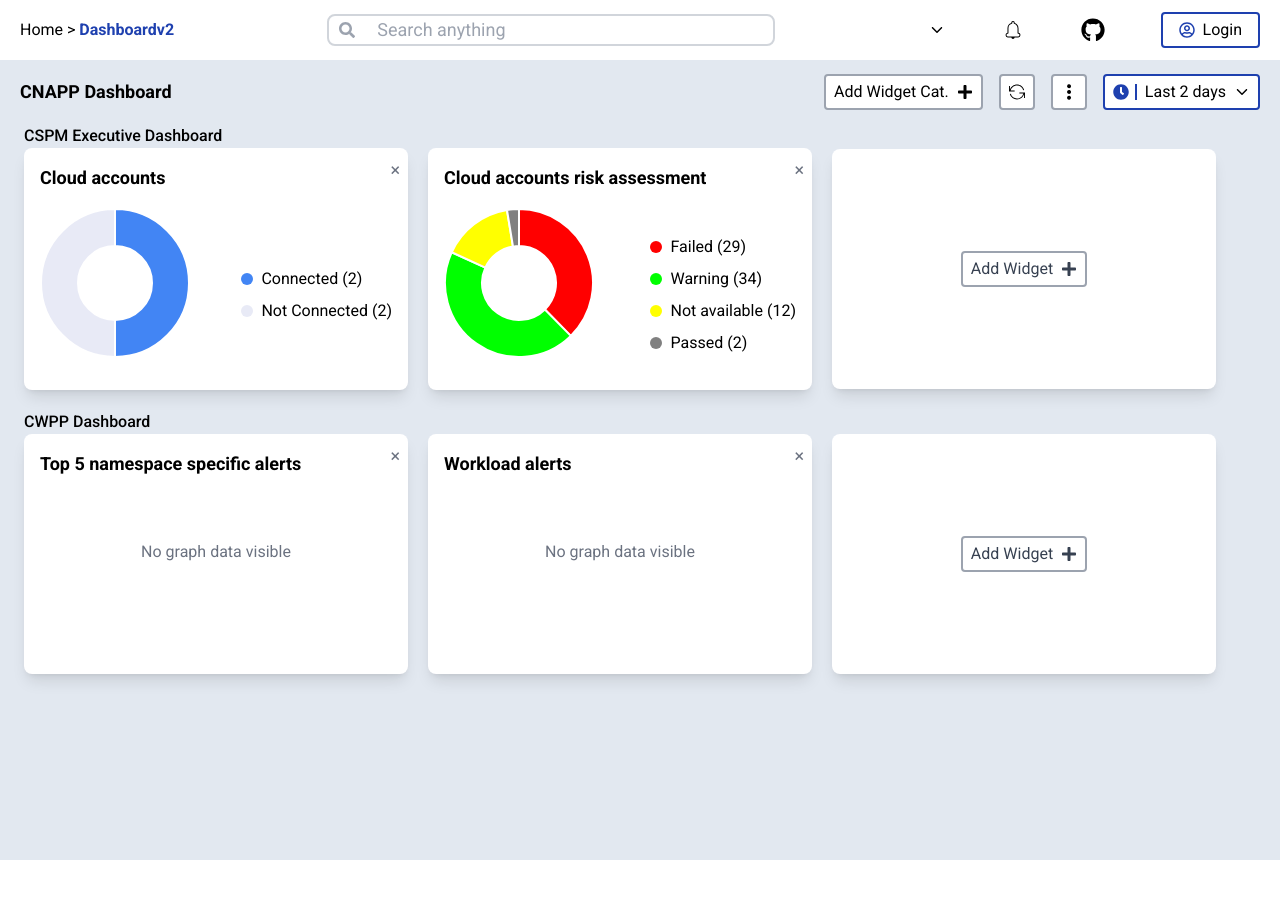
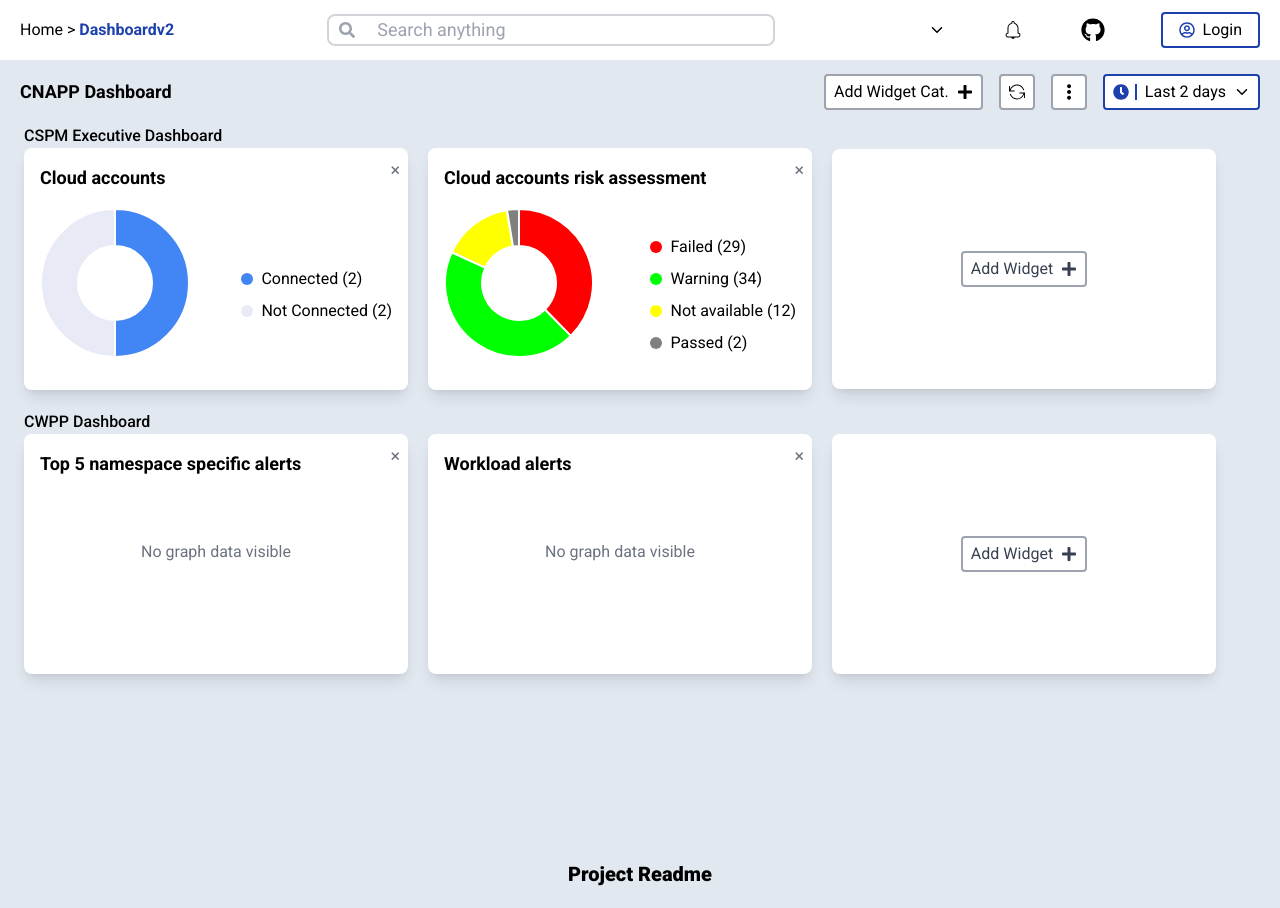
Before and after one commit to shivPratap007/assignment-01, a React (Vite) app: page / in a window 1280 px wide. Before the commit the page ends 860 px from the top, so only its background shows below. Built offline with nearby package versions, Linux system fonts and the light colour scheme.

Commit message:
Add: readme component

```diff
--- a/src/App.tsx
+++ b/src/App.tsx
@@ -1,3 +1,4 @@
+import Aboutme from "./components/Aboutme";
 import Hero from "./components/Hero";
 import NavBar from "./components/NavBar";
 
@@ -5,8 +6,9 @@ function App() {
   return (
     <>
       <div className="bg-slate-200">
-      <NavBar />
-      <Hero />
+        <NavBar />
+        <Hero />
+        <Aboutme/>
       </div>
     </>
   );
--- /dev/null
+++ b/src/components/Aboutme.tsx
@@ -0,0 +1,10 @@
+export default function Aboutme() {
+  return (
+    <div className="w-full flex items-center justify-center pb-5 text-xl font-extrabold" >
+      <a href="https://github.com/shivPratap007/assignment-01/blob/main/README.md" target="_blank">
+        {" "}
+         Project Readme
+      </a>
+    </div>
+  );
+}
```
